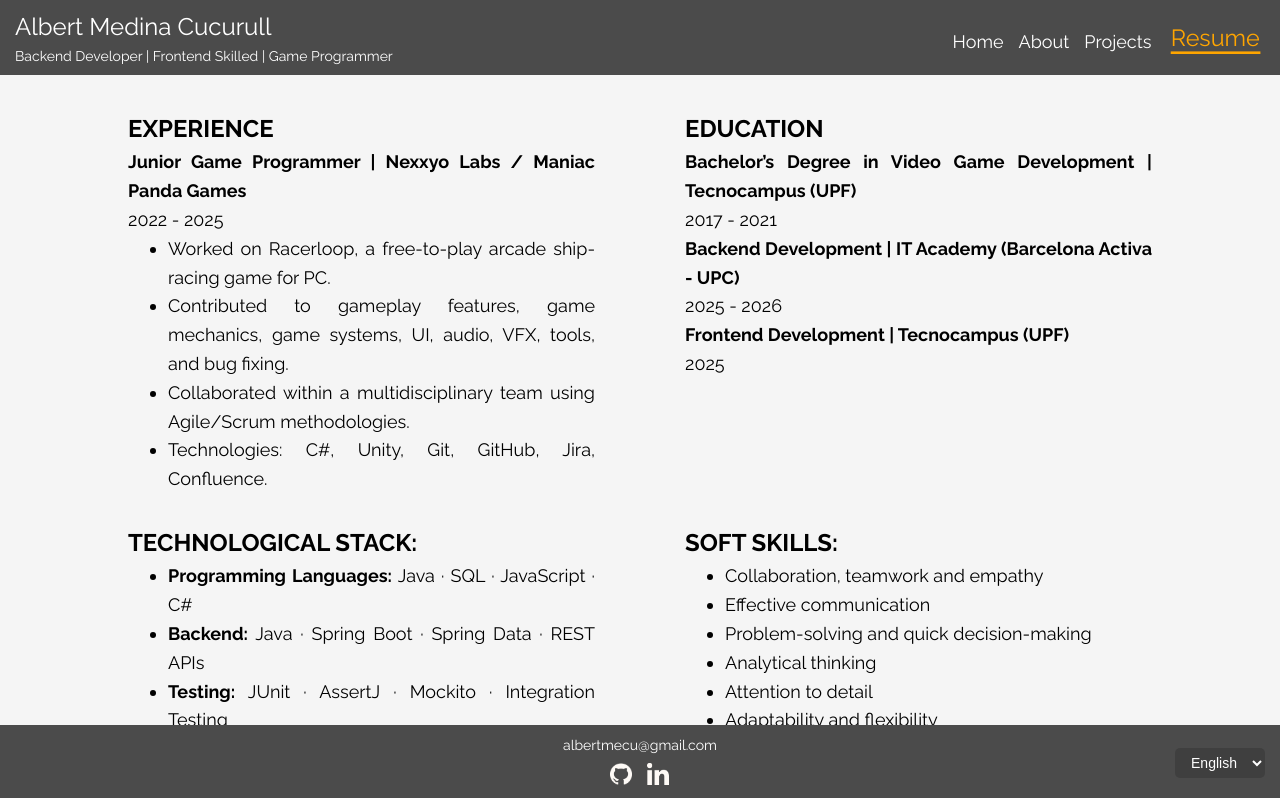
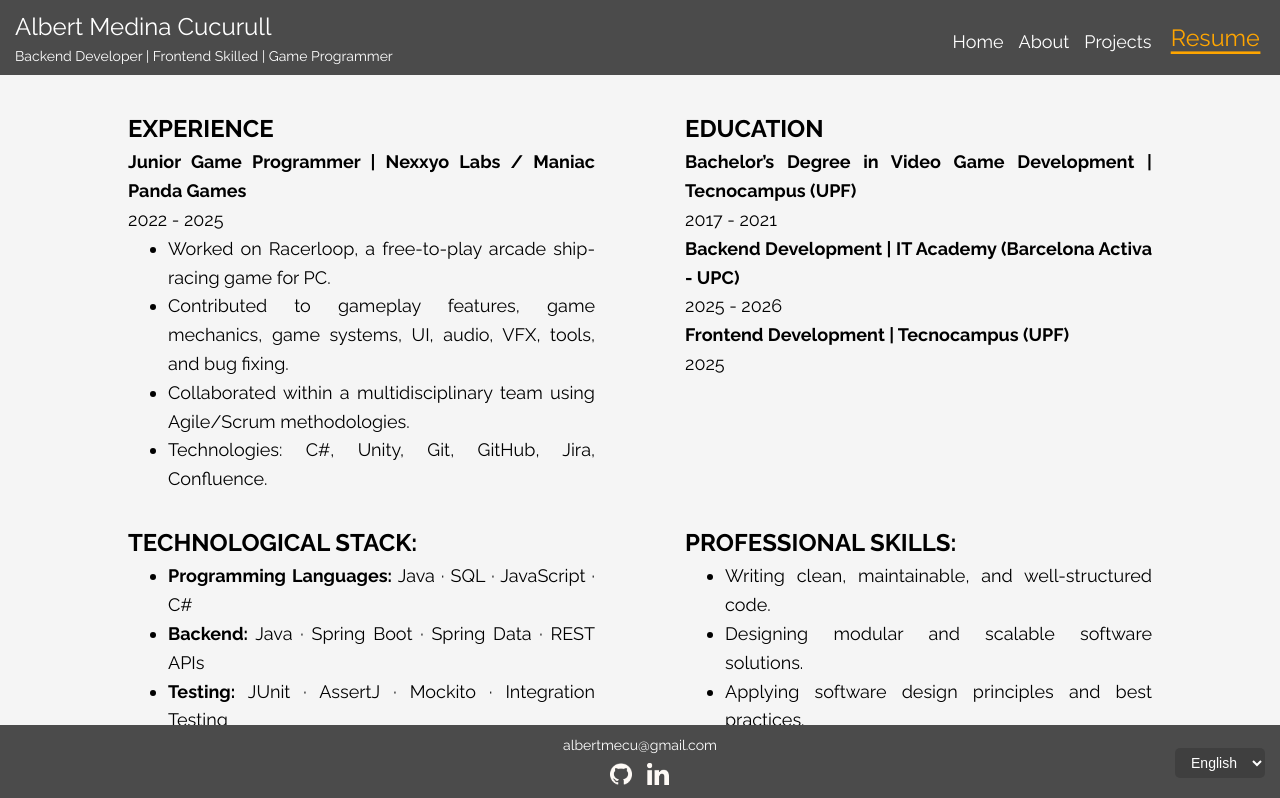
Before and after one commit to AlbertMedina/portfolio-web, a React (Vite) app: page /portfolio-web/resume in a window 1280 px wide. Shown: the top 798 px of the page. Built offline with nearby package versions, Linux system fonts and the light colour scheme.

Commit message:
feat: updated resume page with professional skills instead of soft skills

```diff
--- a/src/locales.json
+++ b/src/locales.json
@@ -139,6 +139,15 @@
                     "version-control": "Control de versions",
                     "devops": "DevOps",
                     "game-development": "Desenvolupament de Videojocs"
+                },
+                "professional-skills": {
+                    "title": "Competències professionals",
+                    "clean-code": "Desenvolupament de codi net, mantenible i ben estructurat.",
+                    "scalable-solutions": "Disseny de solucions de software modulars i escalables.",
+                    "design-principles": "Aplicació de principis de disseny de software i bones pràctiques.",
+                    "debug": "Debugging i resolució de problemes en sistemes complexos.",
+                    "testing": "Fort enfocament en la qualitat del codi, proves i fiabilitat.",
+                    "agile": "Experiència treballant en entorns de desenvolupament Agile."
                 },
                 "soft-skills": {
                     "title": "Soft Skills",
@@ -296,6 +305,15 @@
                     "devops": "DevOps",
                     "game-development": "Desarrollo de Videojuegos"
                 },
+                "professional-skills": {
+                    "title": "Competencias profesionales",
+                    "clean-code": "Desarrollo de código limpio, mantenible y bien estructurado.",
+                    "scalable-solutions": "Diseño de soluciones de software modulares y escalables.",
+                    "design-principles": "Aplicación de principios de diseño de software y buenas prácticas.",
+                    "debug": "Debugging y resolución de problemas en sistemas complejos.",
+                    "testing": "Fuerte enfoque en la calidad del código, pruebas y fiabilidad.",
+                    "agile": "Experiencia trabajando en entornos de desarrollo Agile."
+                },
                 "soft-skills": {
                     "title": "Soft Skills",
                     "collaboration": "Colaboración, trabajo en equipo y empatía",
@@ -452,6 +470,15 @@
                     "devops": "DevOps",
                     "game-development": "Game Development"
                 },
+                "professional-skills": {
+                    "title": "Professional Skills",
+                    "clean-code": "Writing clean, maintainable, and well-structured code.",
+                    "scalable-solutions": "Designing modular and scalable software solutions.",
+                    "design-principles": "Applying software design principles and best practices.",
+                    "debug": "Debugging and troubleshooting complex systems.",
+                    "testing": "Strong focus on code quality, testing, and reliability.",
+                    "agile": "Experience working in Agile development environments."
+                },
                 "soft-skills": {
                     "title": "Soft Skills",
                     "collaboration": "Collaboration, teamwork and empathy",
--- a/src/routes/Resume.jsx
+++ b/src/routes/Resume.jsx
@@ -87,17 +87,16 @@ export default function Resume() {
           </ul>
         </div>
         <div>
-          <p className={styles.title}>{t("resume.soft-skills.title")}:</p>
+          <p className={styles.title}>
+            {t("resume.professional-skills.title")}:
+          </p>
           <ul>
-            <li>{t("resume.soft-skills.collaboration")}</li>
-            <li>{t("resume.soft-skills.communication")}</li>
-            <li>{t("resume.soft-skills.problem-solving")}</li>
-            <li>{t("resume.soft-skills.analytical-thinking")}</li>
-            <li>{t("resume.soft-skills.detail")}</li>
-            <li>{t("resume.soft-skills.adaptability")}</li>
-            <li>{t("resume.soft-skills.pressure")}</li>
-            <li>{t("resume.soft-skills.responsibility")}</li>
-            <li>{t("resume.soft-skills.learning")}</li>
+            <li>{t("resume.professional-skills.clean-code")}</li>
+            <li>{t("resume.professional-skills.scalable-solutions")}</li>
+            <li>{t("resume.professional-skills.design-principles")}</li>
+            <li>{t("resume.professional-skills.debug")}</li>
+            <li>{t("resume.professional-skills.testing")}</li>
+            <li>{t("resume.professional-skills.agile")}</li>
           </ul>
         </div>
       </div>
```
Also changed, not shown: 1 other file (tests, documents, lock files or other folders).
